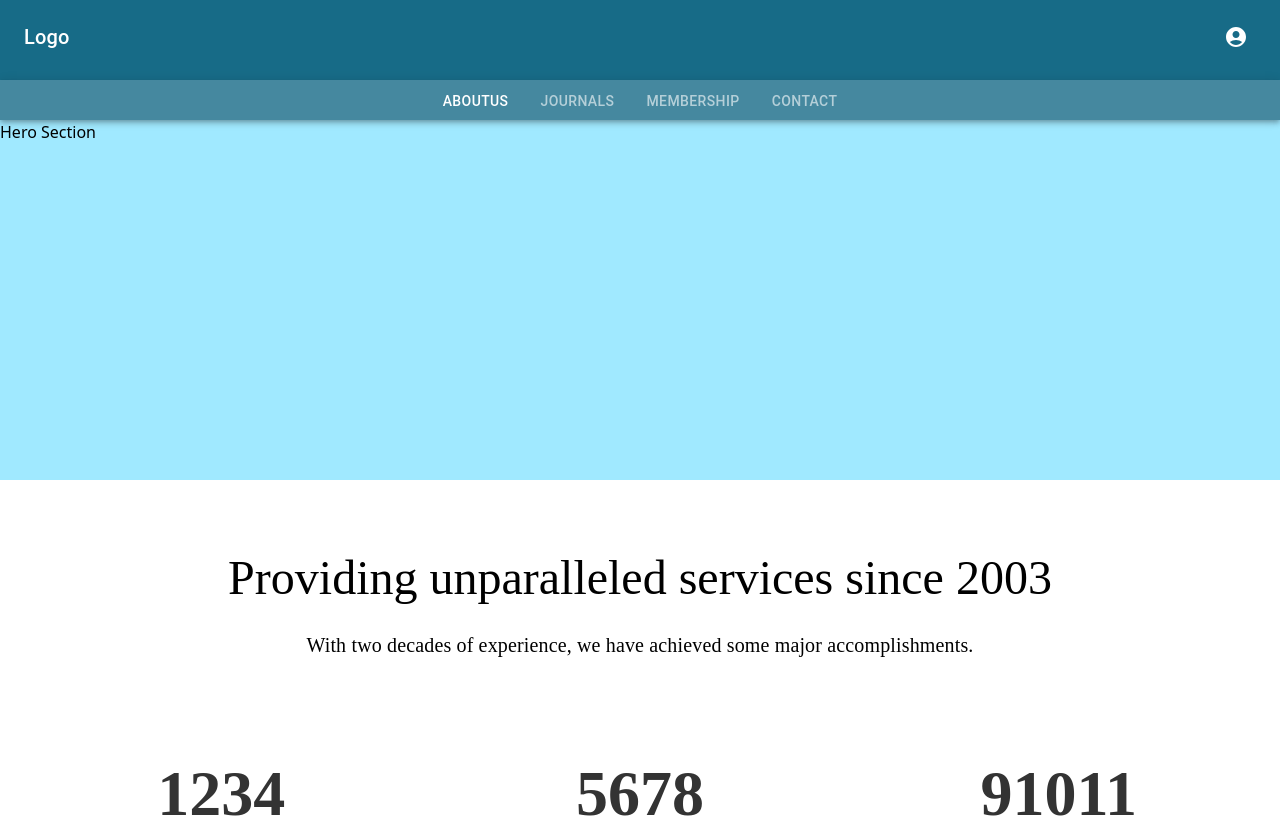
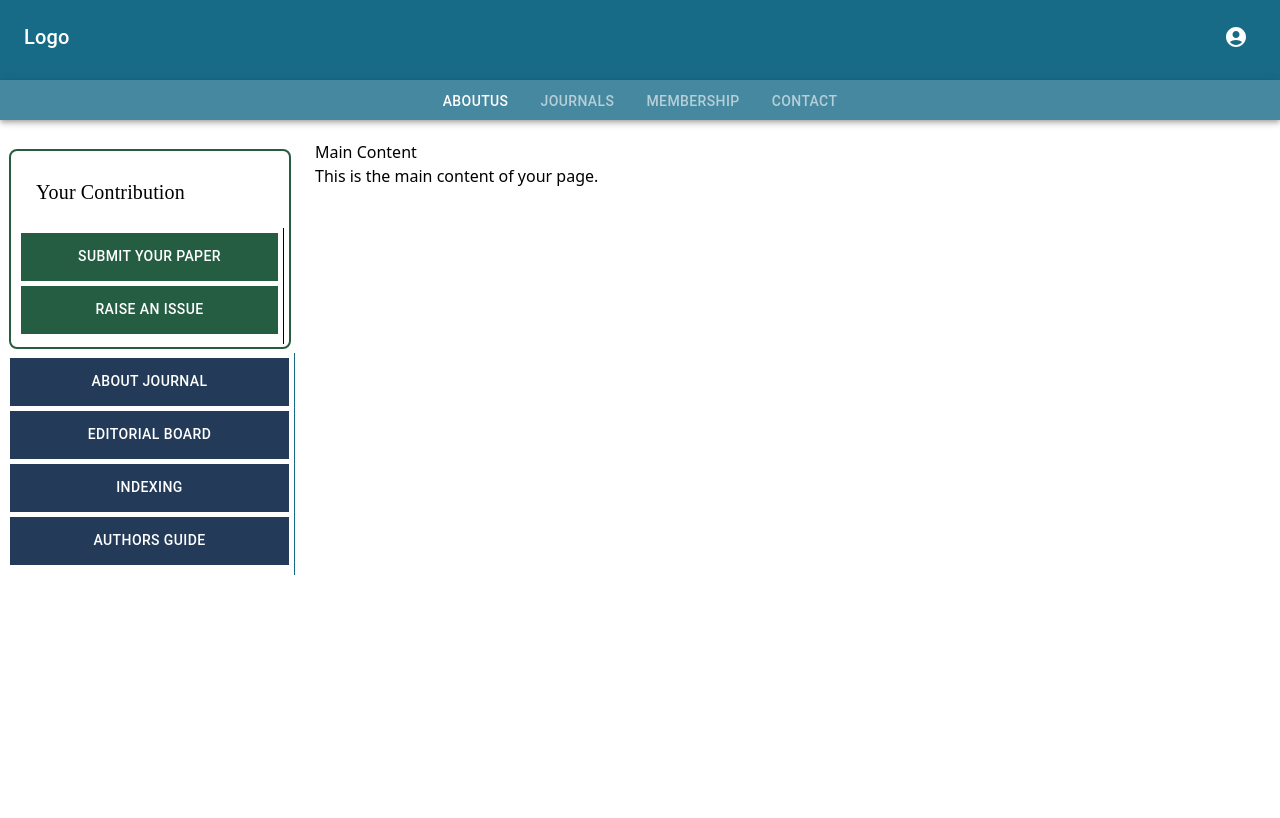
Before and after one commit to ankush-anonymous/jOURNAL, a React (Create React App) app: page / in a window 1280 px wide. Shown: the top 818 px of the page. Built offline with nearby package versions, Linux system fonts and the light colour scheme.

Commit message:
sideBar ready

```diff
--- a/src/App.js
+++ b/src/App.js
@@ -3,15 +3,17 @@ import React, { useState } from "react";
 import { Route, Routes, BrowserRouter, Navigate } from "react-router-dom";
 
 import AboutUsPage from "./Pages/AboutUsPage";
+import ListOfJournalPage from "./Pages/ListOfJournalPage";
 
 function App() {
   return (
     <div className="App">
       <BrowserRouter>
         <Routes>
-          <Route path="/" element={<AboutUsPage />} />
+          <Route path="/about" element={<AboutUsPage />} />
+          <Route path="/" element={<ListOfJournalPage />} />
 
-          {/* <Route
+          {/* <Routes
             path="/admin/home"
             element={
               <ProtectedRouteAdmin>
--- /dev/null
+++ b/src/Components/JournalLayout.jsx
@@ -0,0 +1,21 @@
+import React from "react";
+import JournalSidebarComponent from "./JournalSidebarComponent";
+import NavbarComponent from "./NavbarComponent";
+import { Box } from "@mui/material";
+
+const JournalLayout = ({ children }) => {
+  return (
+    <Box sx={{ width: "full", height: "full" }}>
+      <Box sx={{ width: "full" }}>
+        <NavbarComponent />
+        <Box sx={{ display: "flex", width: "full", height: "100%" }}></Box>
+      </Box>
+      <Box sx={{ display: { sx: "flex-col", md: "flex" } }}>
+        <JournalSidebarComponent />
+        <Box sx={{ width: "full", padding: "20px" }}>{children}</Box>
+      </Box>
+    </Box>
+  );
+};
+
+export default JournalLayout;
--- /dev/null
+++ b/src/Components/JournalSidebarComponent.jsx
@@ -0,0 +1,105 @@
+import { Box, Tab, Tabs, Typography } from "@mui/material";
+import React, { useState } from "react";
+
+const JournalSidebarComponent = () => {
+  const yourContributionTabs = [
+    { label: "Submit your paper", link: "/journal/submitPaper" },
+    { label: "Raise an Issue", link: "/journal/raiseIssue" },
+  ];
+
+  const mainTabs = [
+    { label: "About Journal", link: "/journal/about" },
+    { label: "Editorial Board", link: "/journal/editorialBoard" },
+    { label: "Indexing", link: "/journal/indexing" },
+    { label: "Authors Guide", link: "/journal/authors" },
+  ];
+
+  const [yourContributionValue, setYourContributionValue] = useState(null);
+  const [mainTabsValue, setMainTabsValue] = useState(null);
+
+  const handleYourContributionChange = (event, newValue) => {
+    setYourContributionValue(newValue);
+  };
+
+  const handleMainTabsChange = (event, newValue) => {
+    setMainTabsValue(newValue);
+  };
+
+  return (
+    <Box
+      sx={{
+        width: "290px",
+        minHeight: "100%",
+        marginLeft: { xs: "25px", md: "5px" },
+        marginTop: "25px",
+      }}
+    >
+      <Box
+        sx={{
+          height: "200px",
+          padding: "5px",
+          display: "flex",
+          justifyContent: "center",
+          alignItems: "center",
+          border: "2px solid #255D42",
+          borderRadius: "8px",
+          margin: "4px",
+        }}
+      >
+        <Box sx={{ width: "100%", height: "100%" }}>
+          <Box sx={{ padding: "20px" }}>
+            <Typography variant="h6" sx={{ fontFamily: "source sans pro" }}>
+              Your Contribution
+            </Typography>
+          </Box>
+          <Box sx={{ height: "100%" }}>
+            <Tabs
+              orientation="vertical"
+              value={yourContributionValue}
+              onChange={handleYourContributionChange}
+              sx={{ borderRight: 1, padding: "5px" }}
+            >
+              {yourContributionTabs.map((item, key) => (
+                <Tab
+                  key={key}
+                  label={item.label}
+                  sx={{
+                    backgroundColor:
+                      yourContributionValue === key ? "#255D42" : "#255D42",
+                    color: "white",
+                    marginBottom: "5px",
+                  }}
+                />
+              ))}
+            </Tabs>
+          </Box>
+        </Box>
+      </Box>
+      <Box sx={{ height: "100%" }}>
+        <Tabs
+          orientation="vertical"
+          variant="scrollable"
+          value={mainTabsValue}
+          onChange={handleMainTabsChange}
+          sx={{ borderRight: 1, borderColor: "#176B87", padding: "5px" }}
+        >
+          {mainTabs.map((item, key) => (
+            <Tab
+              key={key}
+              label={item.label}
+              sx={{
+                backgroundColor: mainTabsValue === key ? "#86B6F6" : "#233B59",
+                marginRight: "0px",
+                paddingRight: "16px",
+                marginBottom: "5px",
+                color: mainTabsValue === key ? "black" : "white",
+              }}
+            />
+          ))}
+        </Tabs>
+      </Box>
+    </Box>
+  );
+};
+
+export default JournalSidebarComponent;
--- a/src/Components/NavbarComponent.jsx
+++ b/src/Components/NavbarComponent.jsx
@@ -15,7 +15,7 @@ function NavbarComponent() {
   const [isDrawerOpen, setIsDrawerOpen] = useState(false);
   const tabs = [
     { label: "AboutUs", link: "/about" },
-    { label: "Journals", link: "/about" },
+    { label: "Journals", link: "/" },
     { label: "Membership", link: "/membership" },
     { label: "Contact", link: "/contact" },
   ];
@@ -124,6 +124,9 @@ function NavbarComponent() {
 
       {/* Drawer for xs screens */}
       <Drawer
+        PaperProps={{
+          sx: { width: "90%" },
+        }}
         anchor="left"
         open={isDrawerOpen}
         onClose={toggleDrawer(false)}
--- a/src/Pages/AboutUsPage.jsx
+++ b/src/Pages/AboutUsPage.jsx
@@ -89,6 +89,7 @@ const AboutUsPage = () => {
             <Typography
               variant="h3"
               sx={{
+                // fontFamily: "Merriweather ",
                 fontFamily: "source sans pro",
                 [theme.breakpoints.down("sm")]: {
                   fontSize: "2.5rem", // Adjust the font size for small screens
--- /dev/null
+++ b/src/Pages/ListOfJournalPage.jsx
@@ -0,0 +1,16 @@
+import React from "react";
+import JournalLayout from "../Components/JournalLayout";
+
+const ListOfJournalPage = () => {
+  return (
+    <>
+      <JournalLayout>
+        {/* Your main content goes here */}
+        <h1>Main Content</h1>
+        <p>This is the main content of your page.</p>
+      </JournalLayout>
+    </>
+  );
+};
+
+export default ListOfJournalPage;
--- /dev/null
+++ b/src/data/About.js
@@ -0,0 +1,44 @@
+export const about = [
+  {
+    title: "American Journal of Agricultural and Biological Sciences",
+    aim: "American Journal of Agricultural and Biological Sciences (AJABS) publishes peer-reviewed, original research and review articles related to general biology and agriculture. AJABS aims to provide a valuable platform for researchers, scientists, and experts to share leading and innovative research. AJABS is led by a team of distinguished Editors from various regions across to globe and dozens of expert reviewers that thoroughly inspect all submissions. Articles in AJABS are published in an open-access format and archived for indefinite access. The journal is updated regularly in both online and print versions using the continuous publication model allowing articles to be published online as soon as they are ready, resulting in a more efficient publication process.",
+    archives: [
+      {
+        title: "2023 - Volume 18",
+        issue: [
+          {
+            title: "Issue 1",
+          },
+          {
+            title: "Issue 2",
+          },
+        ],
+      },
+      {
+        title: "2022 - Volume 15",
+        issue: [
+          {
+            title: "Issue 1",
+          },
+          {
+            title: "Issue 2",
+          },
+        ],
+      },
+      {
+        title: "2021 - Volume 14",
+        issue: [
+          {
+            title: "Issue 1",
+          },
+          {
+            title: "Issue 2",
+          },
+          {
+            title: "Issue 3",
+          },
+        ],
+      },
+    ],
+  },
+];
```
